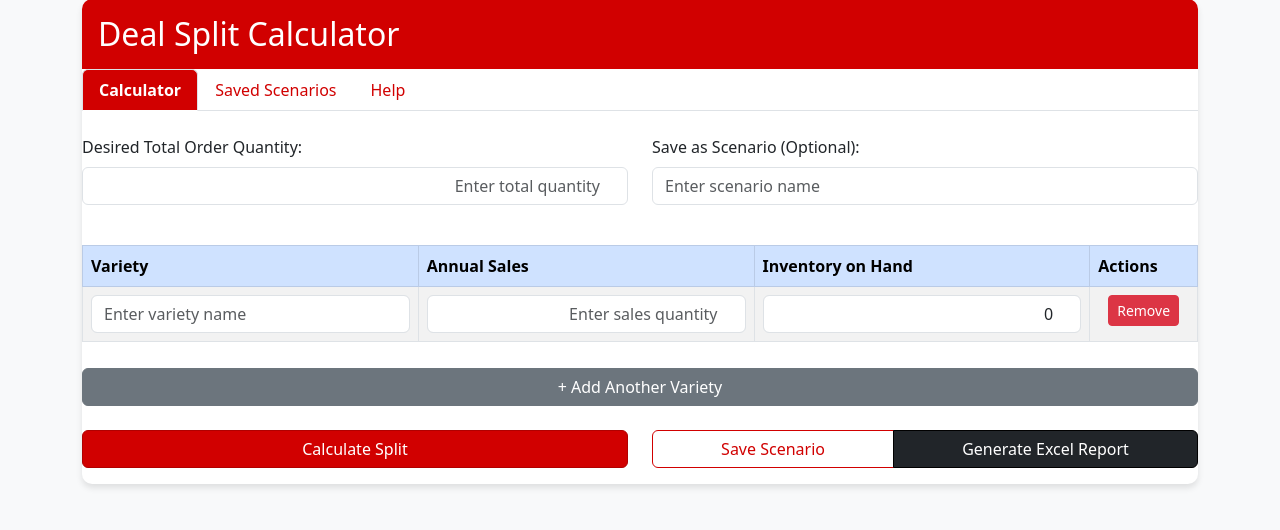
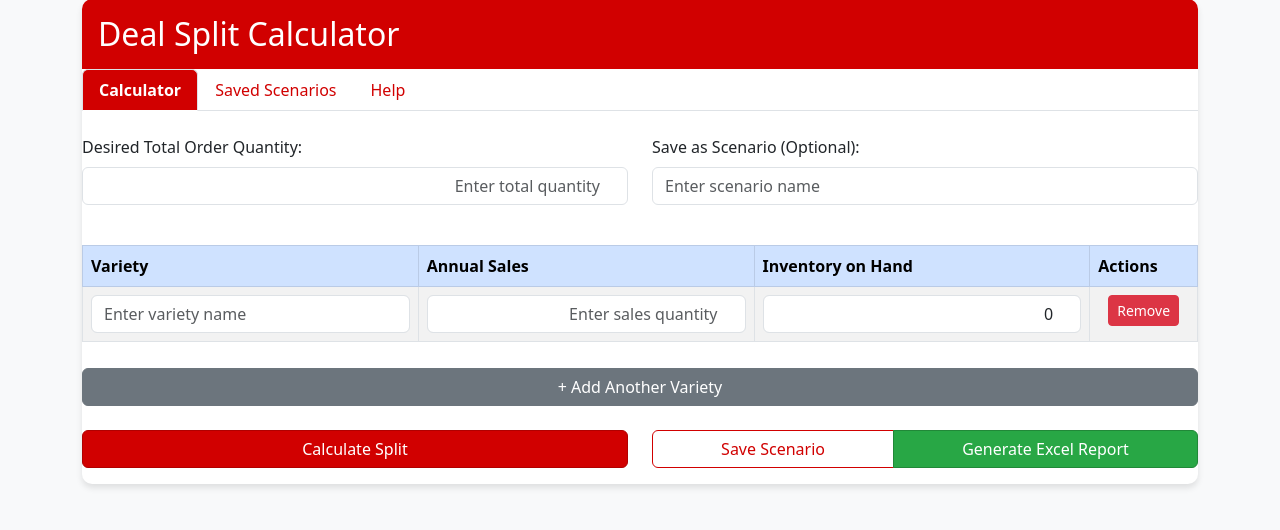
Before and after one commit to lgizzle/cheers-business-tools, a Flask app: page /deal-calculator in a window 1280 px wide. Shown: the part 87-617 px from the top of the page. Run offline with Flask 2, Linux system fonts and the light colour scheme.

Commit message:
Standardize button colors: changed btn-success to use consistent green across all templates

```diff
--- a/static/css/cheers_theme.css
+++ b/static/css/cheers_theme.css
@@ -64,13 +64,13 @@ body {
 }
 
 .btn-success {
-    background-color: var(--cheers-secondary);
-    border-color: var(--cheers-secondary-dark);
+    background-color: #28a745;
+    border-color: #218838;
 }
 
 .btn-success:hover {
-    background-color: var(--cheers-secondary-dark);
-    border-color: var(--cheers-secondary-dark);
+    background-color: #218838;
+    border-color: #1e7e34;
 }
 
 .btn-info {
```
